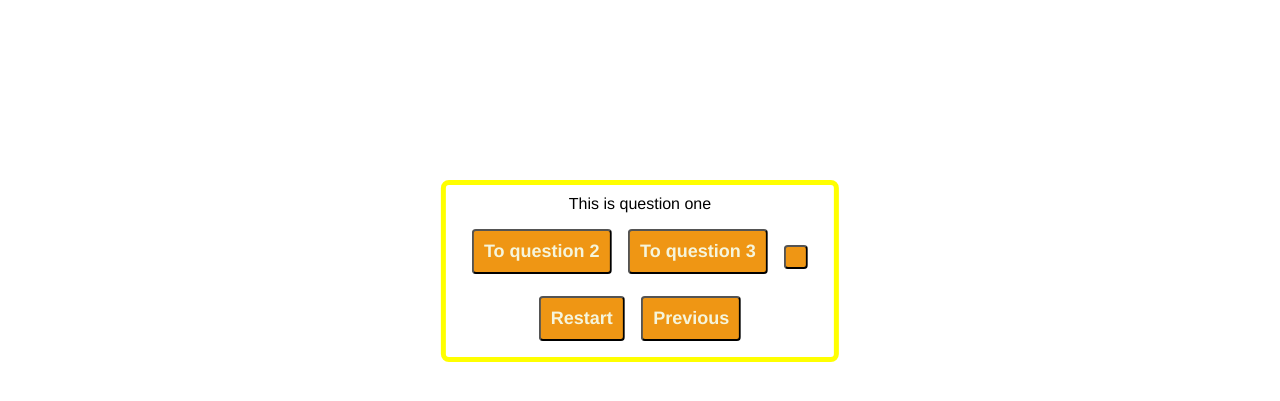
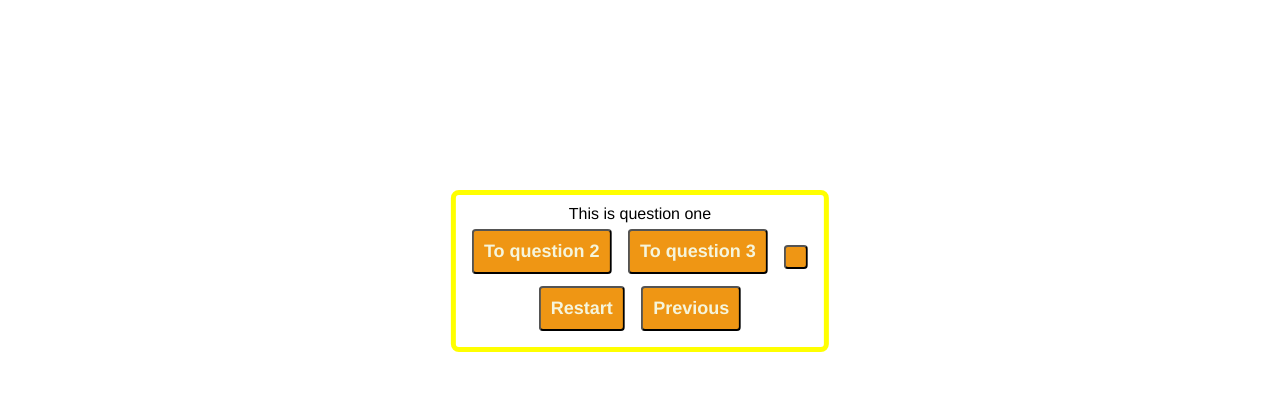
Before and after one commit to Lolanya/lolanya.github.io, a plain HTML site: page Quiz.html in a window 1280 px wide. Shown: the part 129-530 px from the top of the page. Drawn offline with Linux system fonts and the light colour scheme.

Commit message:
Update Quiz.html

```diff
--- a/Quiz.html
+++ b/Quiz.html
@@ -21,7 +21,7 @@
     <div class="container">
         <div class = "quiz">
             <div id="questions">Test</div>
-            <div class="inputs">
+            <div id="inputs">
                 <button class="btn btn-option" id="1"></button>
                 <button class="btn btn-option" id="2"></button>
                 <button class="btn btn-option" id="3"></button>
```
